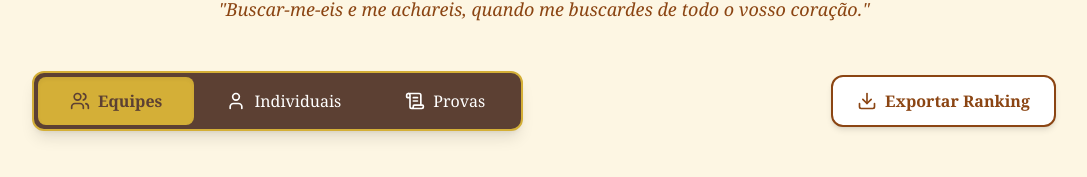
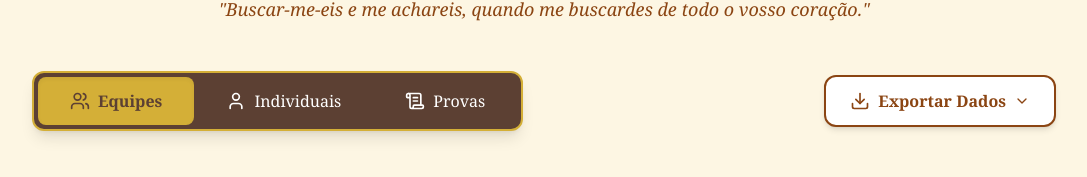
Before and after one commit to thiagofp0/ranking-acamp, a Next.js app: page / in a window 1280 px wide. Shown: the part 219-396 px from the top of the page, without its empty margins (96-1183 px from the left). Built offline with nearby package versions, Linux system fonts and the light colour scheme; no server answers; the database is empty.

Commit message:
Add all points history retrieval and enhance ranking dashboard with export options

```diff
--- a/src/app/page.tsx
+++ b/src/app/page.tsx
@@ -11,6 +11,7 @@ export default async function Home() {
   const db = getDatabase();
   const teams = await db.getTeams();
   const competitions = await db.getCompetitions();
+  const allPoints = await db.getPointsHistory({});
 
   const participantRanking = participantRankingRaw.map(p => ({
     ...p,
@@ -24,6 +25,7 @@ export default async function Home() {
         initialParticipantRanking={participantRanking}
         competitions={competitions}
         teams={teams}
+        allPoints={allPoints}
         isLoggedIn={!!session}
       />
     </main>
--- a/src/components/RankingDashboard.tsx
+++ b/src/components/RankingDashboard.tsx
@@ -2,9 +2,9 @@
 
 import { motion, AnimatePresence } from "framer-motion";
 import { useState } from "react";
-import { Trophy, Users, User, ScrollText, Download, ShieldCheck, CheckCircle2, Clock } from "lucide-react";
+import { Trophy, Users, User, ScrollText, Download, ShieldCheck, CheckCircle2, Clock, ChevronDown } from "lucide-react";
 import Link from "next/link";
-import { Competition, Team } from "@/lib/database/types";
+import { Competition, Team, PointRecord } from "@/lib/database/types";
 
 interface RankingItem {
   id: string;
@@ -18,33 +18,57 @@ export default function RankingDashboard({
   initialParticipantRanking,
   competitions = [],
   teams = [],
+  allPoints = [],
   isLoggedIn = false,
 }: {
   initialTeamRanking: RankingItem[];
   initialParticipantRanking: RankingItem[];
   competitions?: Competition[];
   teams?: Team[];
+  allPoints?: PointRecord[];
   isLoggedIn?: boolean;
 }) {
   const [activeTab, setActiveTab] = useState<"teams" | "participants" | "provas">("teams");
+  const [showExportOptions, setShowExportOptions] = useState(false);
 
   const data = activeTab === "teams" ? initialTeamRanking : (activeTab === "participants" ? initialParticipantRanking : []);
 
-  const exportToCSV = () => {
+  const downloadCSV = (headers: string, rows: string[], filename: string) => {
+    const csvContent = "data:text/csv;charset=utf-8,\uFEFF" + [headers, ...rows].join("\n");
+    const encodedUri = encodeURI(csvContent);
+    const link = document.createElement("a");
+    link.setAttribute("href", encodedUri);
+    link.setAttribute("download", filename);
+    document.body.appendChild(link);
+    link.click();
+    document.body.removeChild(link);
+  };
+
+  const exportRanking = () => {
     const headers = activeTab === "teams" ? "Posicao,Equipe,Pontos" : "Posicao,Nome,Equipe,Pontos";
     const rows = data.map((item, index) => {
         if (activeTab === "teams") return `${index + 1},${item.name},${item.points}`;
         return `${index + 1},${item.name},${item.teamName || 'N/A'},${item.points}`;
     });
+    downloadCSV(headers, rows, `ranking_${activeTab}.csv`);
+  };
 
-    const csvContent = "data:text/csv;charset=utf-8," + [headers, ...rows].join("\n");
-    const encodedUri = encodeURI(csvContent);
-    const link = document.createElement("a");
-    link.setAttribute("href", encodedUri);
-    link.setAttribute("download", `ranking_${activeTab}.csv`);
-    document.body.appendChild(link);
-    link.click();
-    document.body.removeChild(link);
+  const exportFullPointsHistory = () => {
+    const headers = "Data,Equipe,Participante,Prova/Motivo,Pontos,Descricao";
+    const rows = allPoints.map(p => {
+      const team = teams.find(t => t.id === p.teamId)?.name || teams.find(t => t.id === teams.find(part => part.id === p.participantId)?.teamId)?.name || "N/A";
+      const participant = initialParticipantRanking.find(part => part.id === p.participantId)?.name || "Equipe";
+      const comp = competitions.find(c => c.id === p.competitionId)?.name || "Avulso";
+      const date = new Date(p.createdAt).toLocaleDateString("pt-BR");
+      return `${date},${team},${participant},${comp},${p.points},${p.description}`;
+    });
+    downloadCSV(headers, rows, "historico_completo_pontos.csv");
+  };
+
+  const exportParticipantsList = () => {
+    const headers = "Nome,Equipe,Pontos Totais";
+    const rows = initialParticipantRanking.map(p => `${p.name},${p.teamName || 'N/A'},${p.points}`);
+    downloadCSV(headers, rows, "lista_participantes.csv");
   };
 
   return (
@@ -80,6 +104,7 @@ export default function RankingDashboard({
         {/* Navigation Tabs */}
         <div className="flex flex-col md:flex-row justify-between items-center gap-6">
           <div className="flex bg-[#5c4033] p-1 rounded-xl border-2 border-[#d4af37] shadow-lg">
+            {/* ... botões das tabs (já existentes) ... */}
             <button
               onClick={() => setActiveTab("teams")}
               className={`flex items-center gap-2 px-8 py-3 rounded-lg transition-all ${
@@ -115,13 +140,46 @@ export default function RankingDashboard({
             </button>
           </div>
 
-          <button
-            onClick={exportToCSV}
-            className={`flex items-center gap-2 px-6 py-3 bg-white border-2 border-[#8b4513] text-[#8b4513] rounded-xl hover:bg-[#8b4513] hover:text-white transition-all font-bold group shadow-md ${activeTab === 'provas' ? 'invisible' : ''}`}
-          >
-            <Download className="w-5 h-5 group-hover:bounce" />
-            Exportar Ranking
-          </button>
+          <div className="relative">
+            <button
+              onClick={() => setShowExportOptions(!showExportOptions)}
+              className="flex items-center gap-2 px-6 py-3 bg-white border-2 border-[#8b4513] text-[#8b4513] rounded-xl hover:bg-[#8b4513] hover:text-white transition-all font-bold group shadow-md"
+            >
+              <Download className="w-5 h-5 group-hover:bounce" />
+              Exportar Dados
+              <ChevronDown className={`w-4 h-4 transition-transform ${showExportOptions ? 'rotate-180' : ''}`} />
+            </button>
+
+            <AnimatePresence>
+              {showExportOptions && (
+                <motion.div
+                  initial={{ opacity: 0, y: 10 }}
+                  animate={{ opacity: 1, y: 0 }}
+                  exit={{ opacity: 0, y: 10 }}
+                  className="absolute right-0 mt-2 w-64 bg-white border-2 border-[#d4af37] rounded-xl shadow-2xl z-50 overflow-hidden"
+                >
+                  <button
+                    onClick={() => { exportRanking(); setShowExportOptions(false); }}
+                    className="w-full text-left px-4 py-3 hover:bg-[#fdf6e3] text-[#5c4033] font-medium border-b border-[#d4af37]/10 flex items-center gap-2"
+                  >
+                    <Trophy className="w-4 h-4" /> Exportar Ranking Atual
+                  </button>
+                  <button
+                    onClick={() => { exportParticipantsList(); setShowExportOptions(false); }}
+                    className="w-full text-left px-4 py-3 hover:bg-[#fdf6e3] text-[#5c4033] font-medium border-b border-[#d4af37]/10 flex items-center gap-2"
+                  >
+                    <Users className="w-4 h-4" /> Lista de Participantes
+                  </button>
+                  <button
+                    onClick={() => { exportFullPointsHistory(); setShowExportOptions(false); }}
+                    className="w-full text-left px-4 py-3 hover:bg-[#fdf6e3] text-[#5c4033] font-bold text-[#8b4513] flex items-center gap-2"
+                  >
+                    <ScrollText className="w-4 h-4" /> Histórico Completo (Excel)
+                  </button>
+                </motion.div>
+              )}
+            </AnimatePresence>
+          </div>
 
           {isLoggedIn && (
             <Link
--- a/src/lib/data-actions.ts
+++ b/src/lib/data-actions.ts
@@ -108,6 +108,10 @@ export async function getCompetitions() {
   return await db.getCompetitions();
 }
 
+export async function getAllPointsHistory() {
+  return await db.getPointsHistory({});
+}
+
 export async function getPointsHistory(filters: { teamId?: string; participantId?: string }) {
   return await db.getPointsHistory(filters);
 }
```
